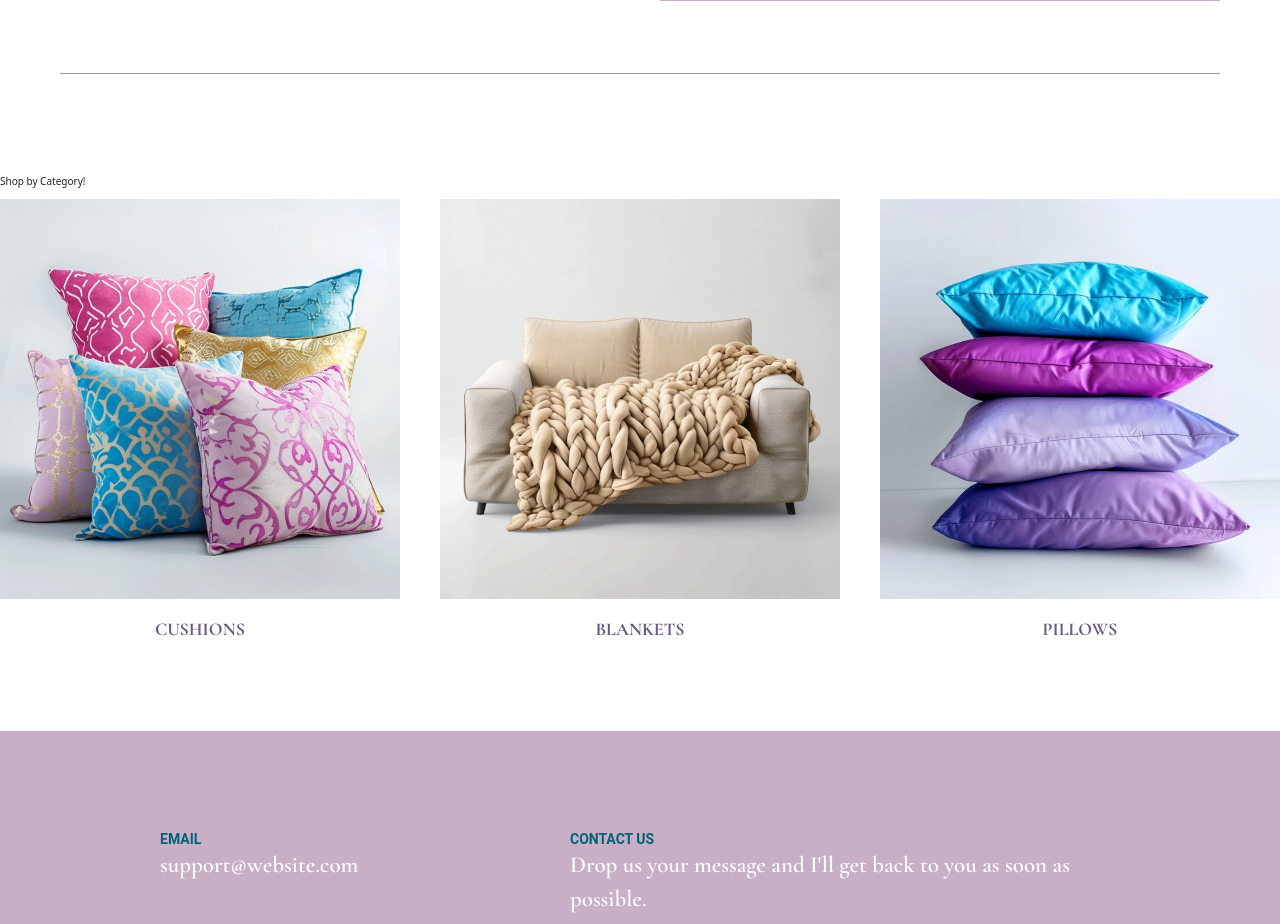
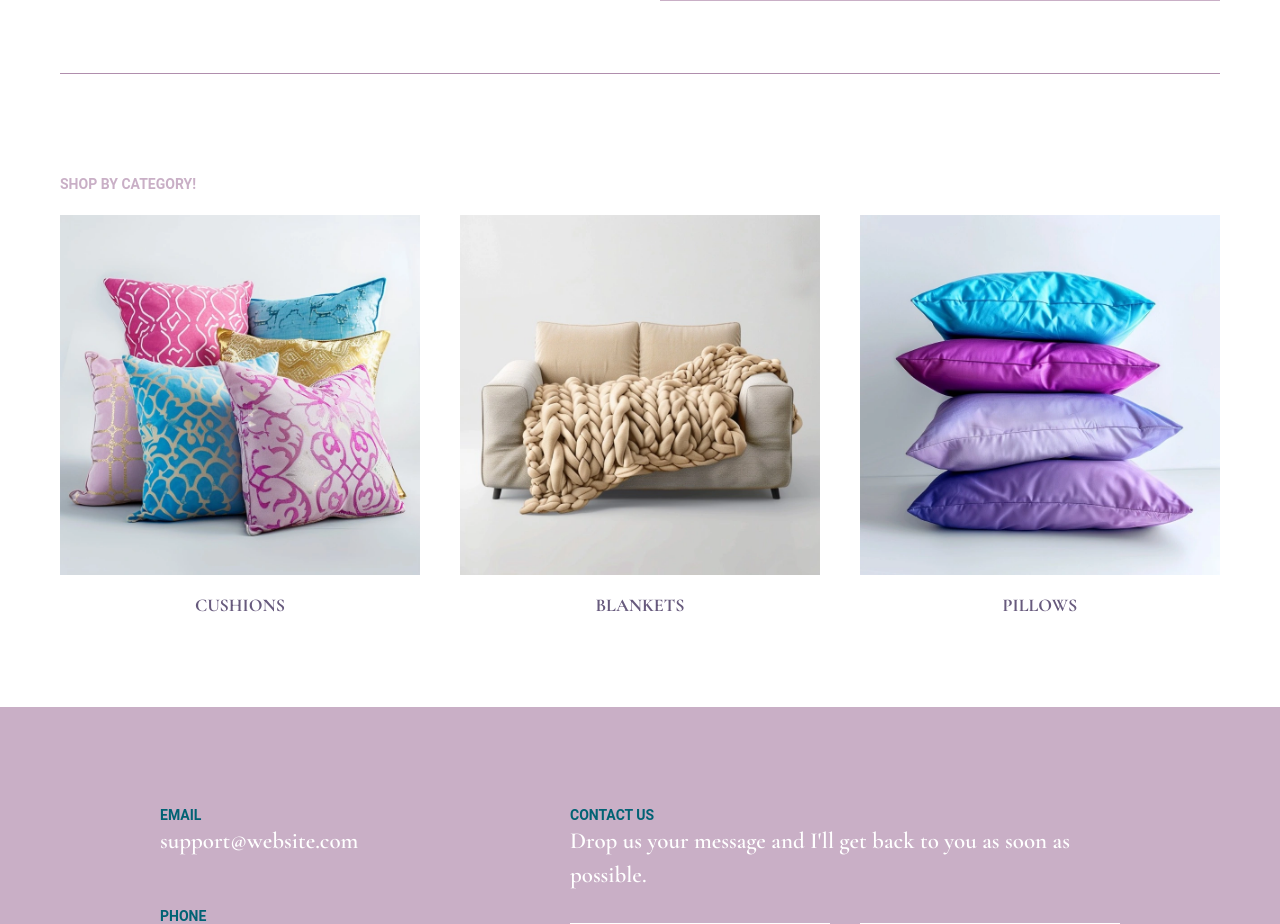
Before and after one commit to zaicodes/CushionHaven, a Django app: page / in a window 1280 px wide. Shown: the part 3625-4549 px from the top of the page. Run offline with Django 5.2, Linux system fonts and the light colour scheme; some libraries are stand-ins or nearby versions; some web fonts are replaced.

Commit message:
Updated homepage section 5 to use 'container' class and 'text-start' for small heading

```diff
--- a/home/templates/home/index.html
+++ b/home/templates/home/index.html
@@ -133,8 +133,8 @@
     </div>
   </div>
 </section>
-<section id="home_section5" class="section_5_home">
-    <p class="section_5_heading">Shop by Category!</p>
+<section id="home_section5" class="section_5_home container">
+    <p class="section_5_heading small_heading text-start">Shop by Category!</p>
     <div class="products_grid_home">
       <div class="products_grid_home_col">
         <div class="products_grid_home_col_img">
```
